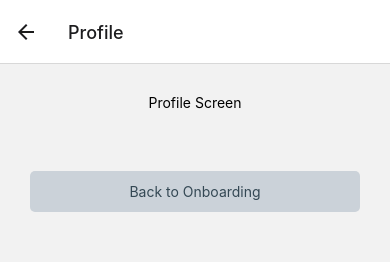
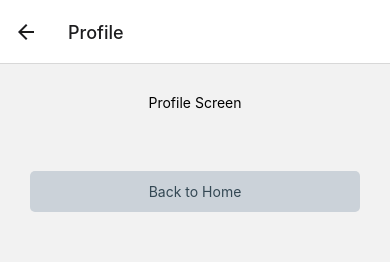
Before and after one commit to ujvaribalazs/little-lemon, a React Native app in the folder little-lemon/: screen /Profile in a window 390 px wide. Both pictures are taken after a click on the button 26 px from the left and 32 px from the top of the page. Shown: the top 262 px of the page. Built offline with nearby package versions, Linux system fonts and the light colour scheme.

Commit message:
nothing serious

```diff
--- a/little-lemon/screens/Another.js
+++ b/little-lemon/screens/Another.js
@@ -1,5 +1,6 @@
 import React from "react";
 import { View, Text, Button } from "react-native";
+import { useAuth } from "../components/AuthContext";
 
 function Another({ navigation }) {
   const { loginState, setLoginState } = useAuth();
--- a/little-lemon/screens/Onboarding.js
+++ b/little-lemon/screens/Onboarding.js
@@ -158,6 +158,7 @@ const styles = StyleSheet.create({
   buttonContainer: {
     alignItems: "center",
     marginTop: 20,
+    marginBottom: 20,
   },
   buttonText: {
     color: "#344854",
--- a/little-lemon/screens/Profile.js
+++ b/little-lemon/screens/Profile.js
@@ -28,8 +28,8 @@ export default function Profile({ navigation }) {
         <Text style={styles.text}>Profile Screen</Text>
       </View>
       <View style={styles.buttonContainer}>
-        <Pressable onPress={() => navigation.navigate("Onboarding")}>
-          <Text style={styles.buttonText}>Back to Onboarding</Text>
+        <Pressable onPress={() => navigation.navigate("Home")}>
+          <Text style={styles.buttonText}>Back to Home</Text>
         </Pressable>
       </View>
       <View style={styles.buttonContainer}>
```
